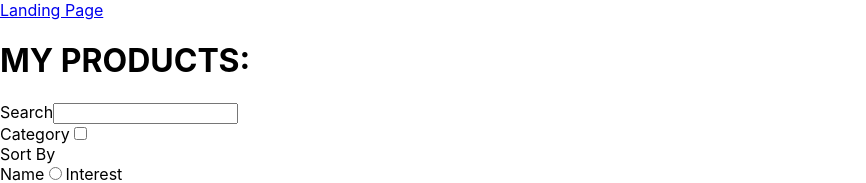
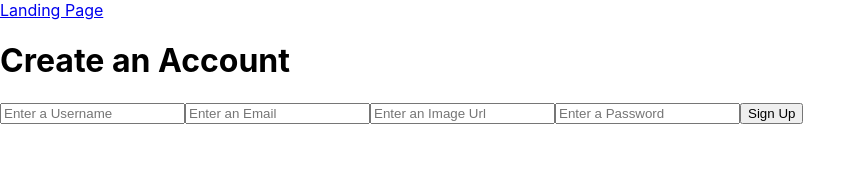
Before and after one commit to stomg7969/hmmteresting_frontend_mod4_project, a React (Create React App) app: page /company/signup in a window 1280 px wide. Shown: the top 183 px of the page, without its empty margins (0-866 px from the left). Built offline with nearby package versions, Linux system fonts and the light colour scheme; no server answers.

Commit message:
adds sign up and login

```diff
--- /dev/null
+++ b/src/Components/CompanyLogin.js
@@ -0,0 +1,41 @@
+import React from "react";
+
+class CompanyLogin extends React.Component {
+  state = {
+    name: "",
+    password: ""
+  };
+
+  handleChange = e => {
+    this.setState({ [e.target.name]: e.target.value });
+  };
+
+  render() {
+    return (
+      <div>
+        <h1>Login</h1>
+        <form>
+          <input
+            onChange={this.handleChange}
+            type="text"
+            name="name"
+            value={this.state.name}
+            placeholder="Enter company name"
+          />
+          <input
+            onChange={this.handleChange}
+            type="password"
+            name="password"
+            value={this.state.password}
+            placeholder="Enter Password"
+          />
+          <button onClick={null} type="submit">
+            Log In
+          </button>
+        </form>
+      </div>
+    );
+  }
+}
+
+export default CompanyLogin;
--- /dev/null
+++ b/src/Components/CompanySignUp.js
@@ -0,0 +1,57 @@
+import React from "react";
+
+class CompanySignUp extends React.Component {
+  state = {
+    name: "",
+    catch_phrase: "",
+    logo: "",
+    password: ""
+  };
+
+  handleChange = e => {
+    this.setState({ [e.target.name]: e.target.value });
+  };
+
+  render() {
+    return (
+      <div>
+        <h1>Create an Account</h1>
+        <form>
+          <input
+            onChange={this.handleChange}
+            type="text"
+            name="name"
+            value={this.state.name}
+            placeholder="Enter a Username"
+          />
+          <input
+            onChange={this.handleChange}
+            type="text"
+            name="catch_phrase"
+            value={this.state.catch_phrase}
+            placeholder="Enter an Email"
+          />
+          <input
+            onChange={this.handleChange}
+            type="text"
+            name="logo"
+            value={this.state.logo}
+            placeholder="Enter an Image Url"
+          />
+          <input
+            onChange={this.handleChange}
+            type="password"
+            name="password"
+            value={this.state.password}
+            placeholder="Enter a Password"
+          />
+          <button onClick={null} type="submit">
+            Sign Up
+          </button>
+        </form>
+      </div>
+    );
+  }
+}
+
+export default CompanySignUp;
--- /dev/null
+++ b/src/Components/UserLogin.js
@@ -0,0 +1,41 @@
+import React from "react";
+
+class UserLogin extends React.Component {
+  state = {
+    username: "",
+    password: ""
+  };
+
+  handleChange = e => {
+    this.setState({ [e.target.name]: e.target.value });
+  };
+
+  render() {
+    return (
+      <div>
+        <h1>Login</h1>
+        <form>
+          <input
+            onChange={this.handleChange}
+            type="text"
+            name="username"
+            value={this.state.username}
+            placeholder="Enter Username"
+          />
+          <input
+            onChange={this.handleChange}
+            type="password"
+            name="password"
+            value={this.state.password}
+            placeholder="Enter Password"
+          />
+          <button onClick={null} type="submit">
+            Log In
+          </button>
+        </form>
+      </div>
+    );
+  }
+}
+
+export default UserLogin;
--- /dev/null
+++ b/src/Components/UserSignUp.js
@@ -0,0 +1,57 @@
+import React from "react";
+
+class UserSignUp extends React.Component {
+  state = {
+    username: "",
+    email: "",
+    img: "",
+    password: ""
+  };
+
+  handleChange = e => {
+    this.setState({ [e.target.name]: e.target.value });
+  };
+
+  render() {
+    return (
+      <div>
+        <h1>Create an Account</h1>
+        <form>
+          <input
+            onChange={this.handleChange}
+            type="text"
+            name="username"
+            value={this.state.username}
+            placeholder="Enter a Username"
+          />
+          <input
+            onChange={this.handleChange}
+            type="text"
+            name="email"
+            value={this.state.email}
+            placeholder="Enter an Email"
+          />
+          <input
+            onChange={this.handleChange}
+            type="text"
+            name="img"
+            value={this.state.img}
+            placeholder="Enter an Image Url"
+          />
+          <input
+            onChange={this.handleChange}
+            type="password"
+            name="password"
+            value={this.state.password}
+            placeholder="Enter a Password"
+          />
+          <button onClick={null} type="submit">
+            Sign Up
+          </button>
+        </form>
+      </div>
+    );
+  }
+}
+
+export default UserSignUp;
--- a/src/Containers/CompanyContainer.js
+++ b/src/Containers/CompanyContainer.js
@@ -2,8 +2,6 @@ import React from "react";
 import ProductContainer from "./ProductContainer";
 import CompanyAccount from "../Components/CompanyAccount";
 import Filter from "../Components/Filter";
-
-// const URLS = "http://localhost:3001/";
 
 class CompanyContainer extends React.Component {
   state = {
--- a/src/Containers/Landing.js
+++ b/src/Containers/Landing.js
@@ -3,6 +3,10 @@ import { Route, Switch, Link, withRouter } from "react-router-dom";
 import UserContainer from "./UserContainer";
 import CompanyContainer from "./CompanyContainer";
 import NavBar from "../Components/NavBar";
+import UserLogin from "../Components/UserLogin";
+import UserSignUp from "../Components/UserSignUp";
+import CompanySignUp from "../Components/CompanySignUp";
+import CompanyLogin from "../Components/CompanyLogin";
 
 class Landing extends React.Component {
   render() {
@@ -10,6 +14,10 @@ class Landing extends React.Component {
       <div>
         <NavBar />
         <Switch>
+          <Route path="/user/login" component={UserLogin} />
+          <Route path="/user/signup" component={UserSignUp} />
+          <Route path="/company/login" component={CompanyLogin} />
+          <Route path="/company/signup" component={CompanySignUp} />
           <Route path="/user" component={UserContainer} />
           <Route path="/company" component={CompanyContainer} />
           <Route
@@ -21,15 +29,19 @@ class Landing extends React.Component {
                     after signup / login, welcome 'username' should be rendered
                   </p>
                   <label for="">User</label>
-                  <Link to="/user">
+                  <Link to="/user/login">
                     <button>Login</button>
+                  </Link>
+                  <Link to="/user/signup">
                     <button>Signup</button>
                   </Link>
                 </div>
                 <div>
                   <label for="">Company</label>
-                  <Link to="/company">
+                  <Link to="/company/login">
                     <button>Login</button>
+                  </Link>
+                  <Link to="/company/signup">
                     <button>Signup</button>
                   </Link>
                 </div>
--- a/src/Containers/UserContainer.js
+++ b/src/Containers/UserContainer.js
@@ -1,6 +1,5 @@
 import React from "react";
 import ProductContainer from "./ProductContainer";
-// import UserAccount from "../Containers/UserAccount";
 
 class UserContainer extends React.Component {
   state = {
@@ -10,11 +9,11 @@ class UserContainer extends React.Component {
 
   componentDidMount() {
     // need to be a specific user, not users
-    fetch("http://localhost:3000/users")
+    fetch("http://localhost:3001/users")
       .then(r => r.json())
       .then(users => this.setState({ users }));
 
-    fetch("http://localhost:3000/products")
+    fetch("http://localhost:3001/products")
       .then(r => r.json())
       .then(products => this.setState({ products }));
   }
```
Also changed, not shown: 1 other file (tests, documents, lock files or other folders).
